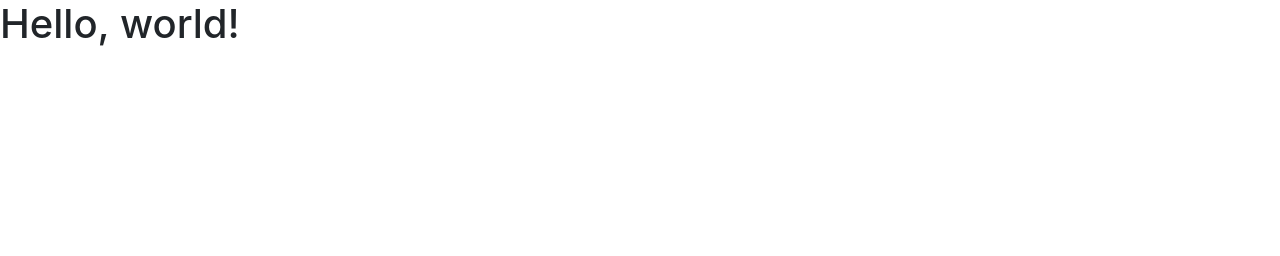
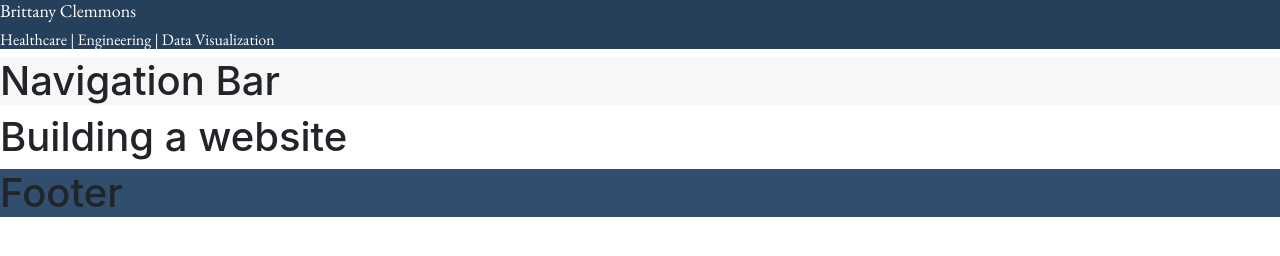
Before and after one commit to BrittanyClemmons/Portfolio, a plain HTML site: page index.html in a window 1280 px wide. Drawn offline with nearby package versions, Linux system fonts and the light colour scheme.

Commit message:
Creating page sections for index.html

```diff
--- /dev/null
+++ b/css/style.css
@@ -0,0 +1,24 @@
+header {
+    background-color: #263F5B;
+}
+
+#title {
+    font-size: large;
+}
+
+#subtitle {
+    font-size: medium;
+}
+
+#title, #subtitle {
+    font-family: 'EB Garamond', serif;
+    color: white;
+}
+
+nav {
+    background-color: #f7f7f7;
+}
+
+footer {
+    background-color: #324E6e;
+}
--- a/index.html
+++ b/index.html
@@ -1,5 +1,6 @@
 <!doctype html>
 <html lang="en">
+
 <head>
   <!-- Required meta tags -->
   <meta charset="utf-8">
@@ -7,16 +8,38 @@
 
   <!-- Bootstrap CSS -->
   <link rel="stylesheet" href="https://stackpath.bootstrapcdn.com/bootstrap/4.4.1/css/bootstrap.min.css" integrity="sha384-Vkoo8x4CGsO3+Hhxv8T/Q5PaXtkKtu6ug5TOeNV6gBiFeWPGFN9MuhOf23Q9Ifjh" crossorigin="anonymous">
+  <link rel="stylesheet" href="https://fonts.googleapis.com/css2?family=EB+Garamond&display=swap">
+  <link rel="stylesheet" href="css/style.css">
 
-    <title>Hello, world!</title>
+  <title>Brittany Clemmons</title>
 </head>
+
 <body>
-    <h1>Hello, world!</h1>
+  <header>
+    <h1 id="title">Brittany Clemmons</h1>
+    <h3 id="subtitle">Healthcare | Engineering | Data Visualization</h3>
+  </header>
+  <nav>
+    <h1>Navigation Bar</h1>
+  </nav>
+  <main>
+    <h1>Building a website</h1>
+  </main>
+  <footer>
+    <h1>Footer</h1>
+  </footer>
 
   <!-- Optional JavaScript -->
   <!-- jQuery first, then Popper.js, then Bootstrap JS -->
-    <script src="https://code.jquery.com/jquery-3.4.1.slim.min.js" integrity="sha384-J6qa4849blE2+poT4WnyKhv5vZF5SrPo0iEjwBvKU7imGFAV0wwj1yYfoRSJoZ+n" crossorigin="anonymous"></script>
-    <script src="https://cdn.jsdelivr.net/npm/popper.js@1.16.0/dist/umd/popper.min.js" integrity="sha384-Q6E9RHvbIyZFJoft+2mJbHaEWldlvI9IOYy5n3zV9zzTtmI3UksdQRVvoxMfooAo" crossorigin="anonymous"></script>
-    <script src="https://stackpath.bootstrapcdn.com/bootstrap/4.4.1/js/bootstrap.min.js" integrity="sha384-wfSDF2E50Y2D1uUdj0O3uMBJnjuUD4Ih7YwaYd1iqfktj0Uod8GCExl3Og8ifwB6" crossorigin="anonymous"></script>
+  <script src="https://code.jquery.com/jquery-3.4.1.slim.min.js"
+    integrity="sha384-J6qa4849blE2+poT4WnyKhv5vZF5SrPo0iEjwBvKU7imGFAV0wwj1yYfoRSJoZ+n"
+    crossorigin="anonymous"></script>
+  <script src="https://cdn.jsdelivr.net/npm/popper.js@1.16.0/dist/umd/popper.min.js"
+    integrity="sha384-Q6E9RHvbIyZFJoft+2mJbHaEWldlvI9IOYy5n3zV9zzTtmI3UksdQRVvoxMfooAo"
+    crossorigin="anonymous"></script>
+  <script src="https://stackpath.bootstrapcdn.com/bootstrap/4.4.1/js/bootstrap.min.js"
+    integrity="sha384-wfSDF2E50Y2D1uUdj0O3uMBJnjuUD4Ih7YwaYd1iqfktj0Uod8GCExl3Og8ifwB6"
+    crossorigin="anonymous"></script>
 </body>
+
 </html>
```
Also changed, not shown: about.html (+1 -1 lines), projects.html (+1 -1 lines), resume.html (+5 -4 lines). Lines whose indentation alone changed are shown as unchanged.
